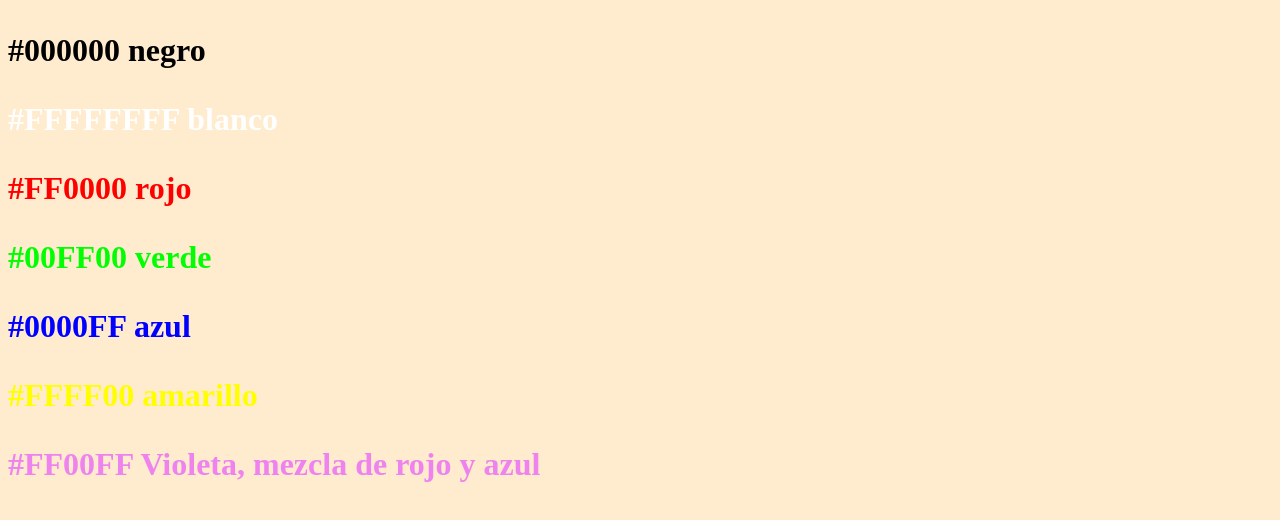
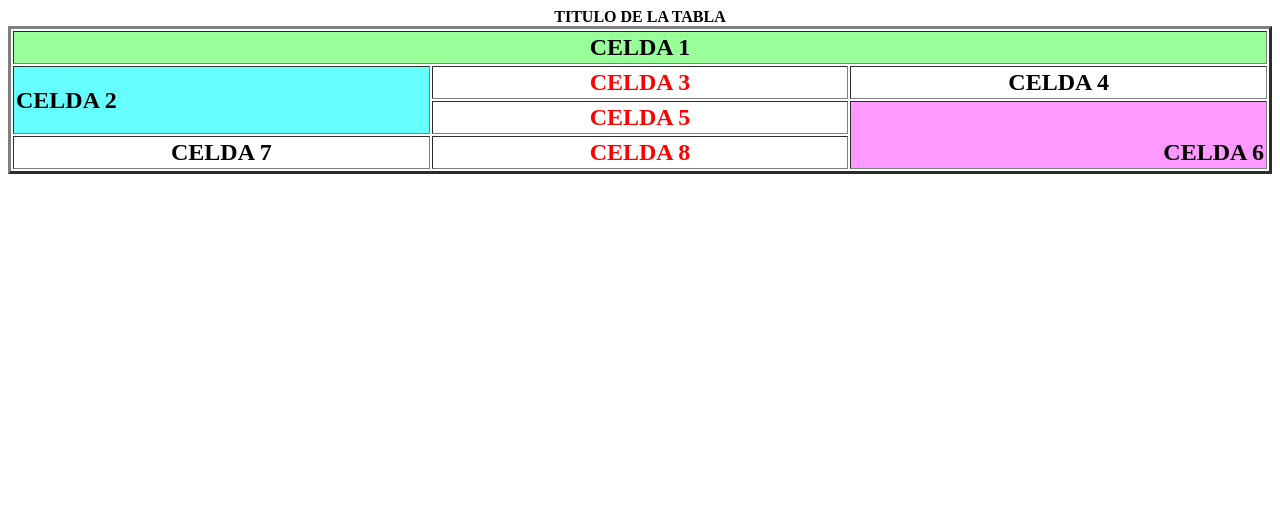
Before and after one commit to Jeferson-Palomino/Tarea2-Ebert, a plain HTML site: page index.html in a window 1280 px wide. Drawn offline with Linux system fonts and the light colour scheme.

Commit message:
Practica 4.html

```diff
--- a/index.html
+++ b/index.html
@@ -1,5 +1,6 @@
 <!DOCTYPE html>
 <html lang="en">
+
 <head>
     <meta charset="UTF-8">
     <meta name="viewport" content="width=device-width, initial-scale=1.0">
@@ -7,14 +8,47 @@
     <title>Colores</title>
 </head>
 
-<body style="color: black; background-color: blanchedalmond;">
-    <p style="color: black; font-weight: bold; font-size: xx-large;">#000000 negro</p>
-    <p style="color: white; font-weight: bold; font-size: xx-large;">#FFFFFFFF blanco</p>
-    <p style="color: red; font-weight: bold; font-size: xx-large;">#FF0000 rojo</p>
-    <p style="color: lime; font-weight: bold; font-size: xx-large;">#00FF00 verde</p>
-    <p style="color: blue; font-weight: bold; font-size: xx-large;">#0000FF azul</p>
-    <p style="color: yellow; font-weight: bold; font-size: xx-large;">#FFFF00 amarillo</p>
-    <p style="color: violet; font-weight: bold; font-size: xx-large;">#FF00FF Violeta, mezcla de rojo y azul</p>
+<body>
+    <table style="text-align: left; width: 100%; margin-left: auto; margin-right: auto;" border="3" cellpadding="2"
+        cellspacing="2">
+        <caption><span style="font-weight: bold;">TITULO DE LA TABLA</span><br> </caption>
+        <tbody>
+            <tr align="center">
+                <th colspan="3" rowspan="1" style="vertical-align: top; background-color: rgb(153, 255, 153);">
+                    <font size="+2"><span style="font-weight: bold;">CELDA 1</span></font><br>
+                </th>
+            </tr>
+            <tr>
+                <td colspan="1" rowspan="2" style="vertical-align: middle; text-align: left; background-color: rgb(102, 255,
+        255);">
+                    <font size="+2"><span style="font-weight: bold;">CELDA 2</span></font>
+                </td>
+                <td style="vertical-align: top; text-align: center; color: red;">
+                    <font size="+2"><span style="font-weight: bold;">CELDA 3</span></font>
+                </td>
+                <td style="vertical-align: top; text-align: center;">
+                    <font size="+2"><span style="font-weight: bold;">CELDA 4</span></font>
+                </td>
+            </tr>
+            <tr>
+                <td style="vertical-align: top; text-align: center; color: red;">
+                    <font size="+2"><span style="font-weight: bold;">CELDA 5</span></font>
+                </td>
+                <td colspan="1" rowspan="2" style="vertical-align: bottom; text-align: right; background-color: rgb(255, 153,
+        255);">
+                    <font size="+2"><span style="font-weight: bold;">CELDA 6</span></font>
+                </td>
+            </tr>
+            <tr>
+                <td style="vertical-align: top; text-align: center;">
+                    <font size="+2"><span style="font-weight: bold;">CELDA 7</span></font>
+                </td>
+                <td style="vertical-align: top; text-align: center; color: red;">
+                    <font size="+2"><span style="font-weight: bold;">CELDA 8</span></font>
+                </td>
+            </tr>
+        </tbody>
+    </table>
+</body>
 
-</body>
 </html>
```
